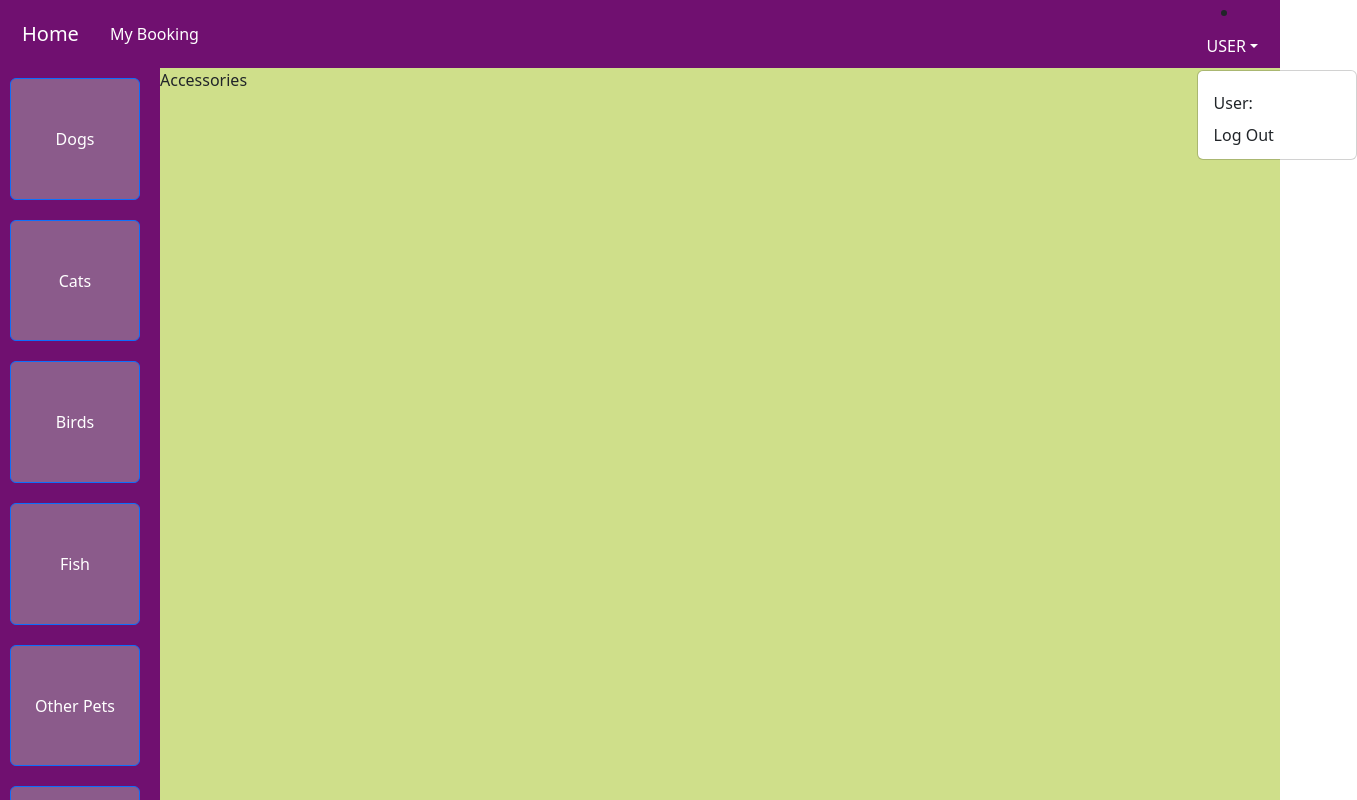
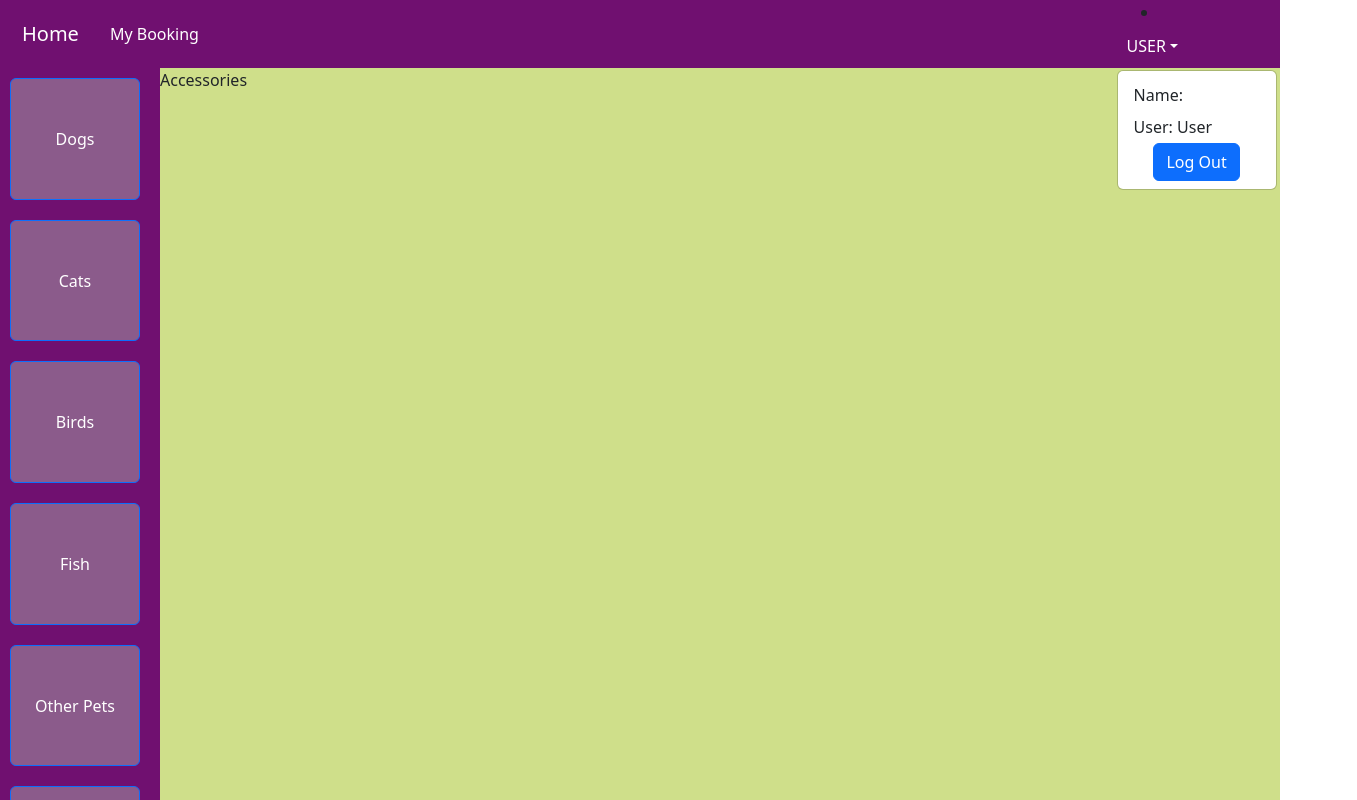
Before and after one commit to vishnunairgit/my_pet_FE, a React (Create React App) app: page /accessories in a window 1280 px wide. Both pictures are taken after a click on the button "USER". Shown: the top 800 px of the page, 1357 px wide, since content can reach past the window. Built offline with nearby package versions, Linux system fonts and the light colour scheme.

Commit message:
user dettails
user details and logout

```diff
--- a/src/Pages/homePage/TopNavbar/TopNavbar.jsx
+++ b/src/Pages/homePage/TopNavbar/TopNavbar.jsx
@@ -61,14 +61,14 @@ function TopNavbar() {
       {/* </form> */}
 
       <li class="nav-item dropdown d-flux">
-          <span class="nav-link dropdown-toggle" href="#" id="navbarDropdown" role="button" data-bs-toggle="dropdown" aria-expanded="false">
+          <span className="nav-link dropdown-toggle" href="#" id="navbarDropdown" role="button" data-bs-toggle="dropdown" aria-expanded="false">
             USER
           </span>
-          <ul class="dropdown-menu" aria-labelledby="navbarDropdown">
-            <li><span class="dropdown-item" >{userDetails.firstName}{userDetails.lastName}</span></li>
-            <li><span class="dropdown-item" >user: {userDetails.role}</span></li>
+          <ul className="dropdown-menu " aria-labelledby="navbarDropdown">
+            <li><span className="dropdown-item" >Name:{userDetails.firstName}{userDetails.lastName}</span></li>
+            <li><span className="dropdown-item" >user: {userDetails.role === 1 ? 'Admin' : 'User'}</span></li>
 
-            <li><button class="dropdown-item" onClick={handlelogout}>Log Out</button></li>
+            <div className='text-center'><button className="btn btn-primary " onClick={handlelogout}>Log Out</button></div>
             {/* <li><hr class="dropdown-divider"></li> */}
             {/* <li><a class="dropdown-item" href="#">Something else here</a></li> */}
           </ul>
--- a/src/Pages/homePage/TopNavbar/topnav.css
+++ b/src/Pages/homePage/TopNavbar/topnav.css
@@ -27,3 +27,13 @@ display: flex;
 {
     margin-left: 5%;
 }
+
+.topnav .dropdown
+{
+    right: 80px;
+
+}
+.topnav .dropdown button
+{
+text-align: center;
+}
```
